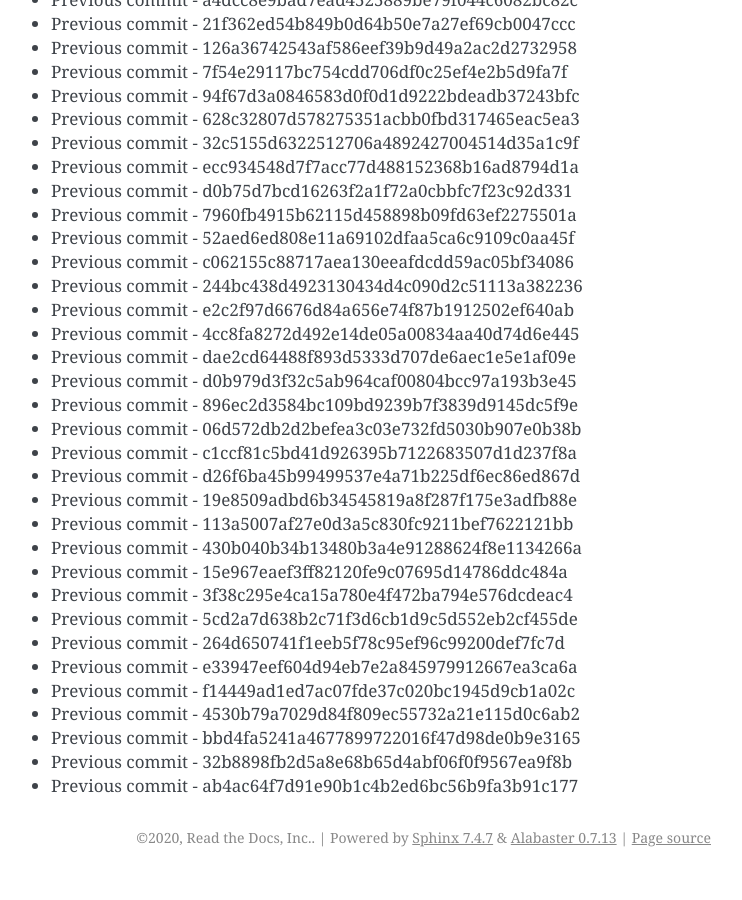
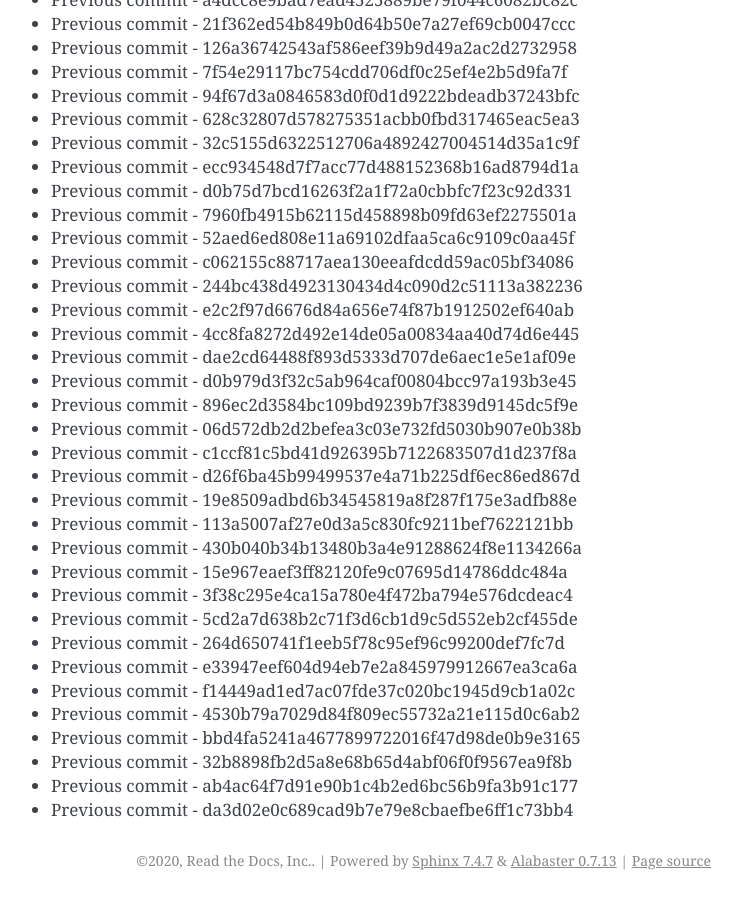
Before and after one commit to readthedocs/rtd-git-stresstest, a Sphinx documentation site: the page built from docs/updates.rst, in a window 1280 px wide and 900 px high, scrolled down 77162 px. Shown: the whole window, without its empty margins (399-1141 px from the left). Built offline with Sphinx 7.4.7, drawn with Linux system fonts in a browser that asks for light colours; before the commit the page ends 78039 px from its top, so only the background shows below that.

Commit message:
Generating commit from previous: da3d02e0c689cad9b7e79e8cbaefbe6ff1c73bb4

```diff
--- a/docs/updates.rst
+++ b/docs/updates.rst
@@ -3274,3 +3274,4 @@ It can be tested for any performance characteristics.
 * Previous commit - bbd4fa5241a4677899722016f47d98de0b9e3165
 * Previous commit - 32b8898fb2d5a8e68b65d4abf06f0f9567ea9f8b
 * Previous commit - ab4ac64f7d91e90b1c4b2ed6bc56b9fa3b91c177
+* Previous commit - da3d02e0c689cad9b7e79e8cbaefbe6ff1c73bb4
```
